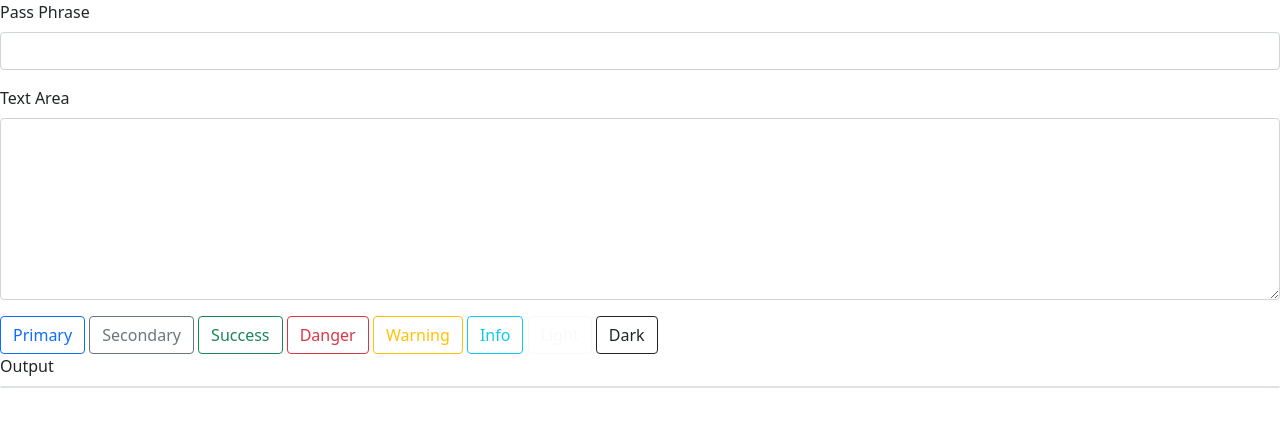
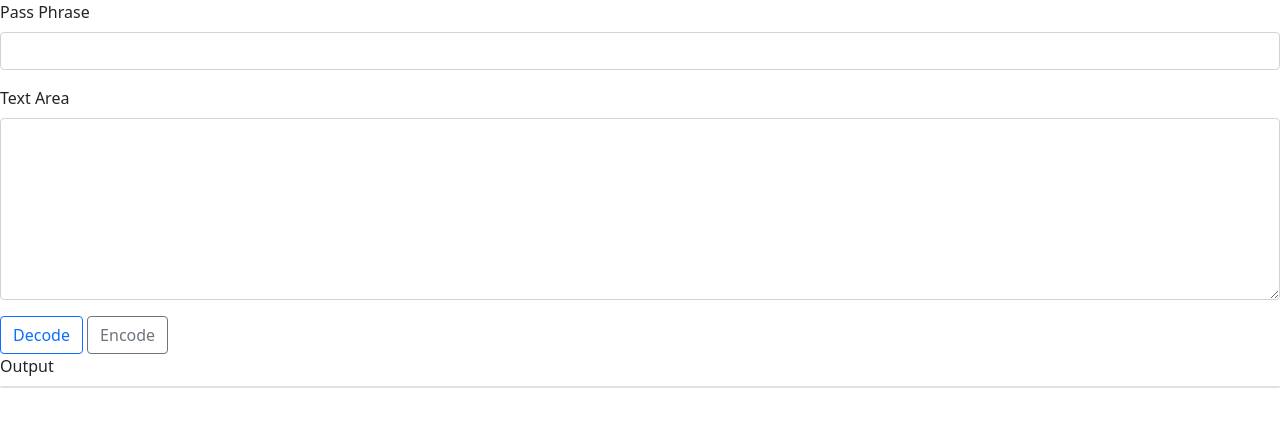
Before and after one commit to Yuzunoha/aes, a plain HTML site: page index.html in a window 1280 px wide. Drawn offline with nearby package versions, Linux system fonts and the light colour scheme.

Commit message:
ボタン

```diff
--- a/index.html
+++ b/index.html
@@ -21,14 +21,10 @@
       <label class="form-label">Text Area</label>
       <textarea class="form-control" id="inputTextarea" rows="7"></textarea>
     </div>
-    <button type="button" class="btn btn-outline-primary">Primary</button>
-    <button type="button" class="btn btn-outline-secondary">Secondary</button>
-    <button type="button" class="btn btn-outline-success">Success</button>
-    <button type="button" class="btn btn-outline-danger">Danger</button>
-    <button type="button" class="btn btn-outline-warning">Warning</button>
-    <button type="button" class="btn btn-outline-info">Info</button>
-    <button type="button" class="btn btn-outline-light">Light</button>
-    <button type="button" class="btn btn-outline-dark">Dark</button>
+
+    <button id="btnDecode" type="button" class="btn btn-outline-primary">Decode</button>
+    <button id="btnEncode" type="button" class="btn btn-outline-secondary">Encode</button>
+
     <div class="mb-3">
       <label class="form-label">Output</label>
       <pre class="border rounded bg-light" id="output"></pre>
```
